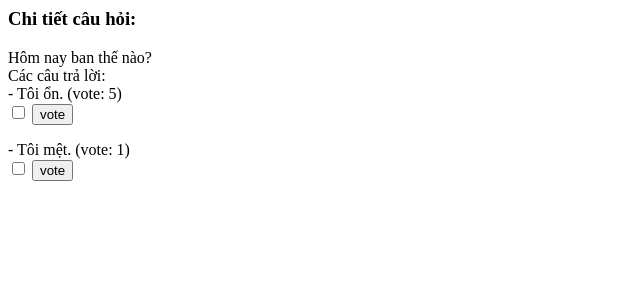
After one commit to Wolo-Polo/LearnDjango, a Django app: template mysite/myapp/templates/myapp/detail.html in a window 1280 px wide. The commit adds this page. Shown: the top 300 px of the page, without its empty margins (0-640 px from the left). Run offline with Django 4.2, Linux system fonts and the light colour scheme; the template is opened without the code that fills it: values that come from a table or form of the project are taken from there, others are empty; data comes from the database, SQL or seed files in the repository; both versions use the stored data as it was after the commit.

Commit message:
django4.0 intro tutorial04_1

```diff
--- /dev/null
+++ b/mysite/myapp/templates/myapp/detail.html
@@ -0,0 +1,14 @@
+<h3>Chi tiết câu hỏi:</h3>
+<div>{{question.question}}</div>
+<div>Các câu trả lời:</div>
+{% for answer in question.answer_set.all %}
+    <div>- {{ answer.answer }} (vote: {{ answer.votes }})
+        <form action="{% url 'myapp:vote' question.id %}" method="POST">
+            {% csrf_token %}
+            <input type="checkbox" name="vote" id="vote{{forloop.counter}}" value="{{answer.id}}"/>
+            <input type="submit" name="votexxx" value="vote"/>
+        </form>
+    </div>
+{% endfor %}
+
+{% if error %} alert("Bạn chưa bình chọn câu trả lời nào") {% endif %}
--- a/mysite/myapp/templates/myapp/index.html
+++ b/mysite/myapp/templates/myapp/index.html
@@ -1,7 +1,7 @@
 {% if questions %}
     <ul>
         {% for q in questions %}
-            <li>{{ q.question }}</li>
+            <li><a href="{% url 'myapp:detail' q.id %}">{{ q.question }}</a></li>
         {% endfor %}
     </ul>
 {% else %}
--- /dev/null
+++ b/mysite/myapp/templates/myapp/result.html
@@ -0,0 +1 @@
+Bạn đã bình chọn cho câu hỏi: {{question.question}}
--- a/mysite/myapp/urls.py
+++ b/mysite/myapp/urls.py
@@ -1,6 +1,7 @@
 from django.urls import path
 from . import views
 
+app_name = "myapp" # register app to using namespace in a href link
 urlpatterns = [
     path("", views.index, name="index"),
     path("<int:question_id>/", views.detail, name="detail"),
```
Also changed, not shown: mysite/myapp/views.py (+25 -11 lines), mysite/db.sqlite3.
